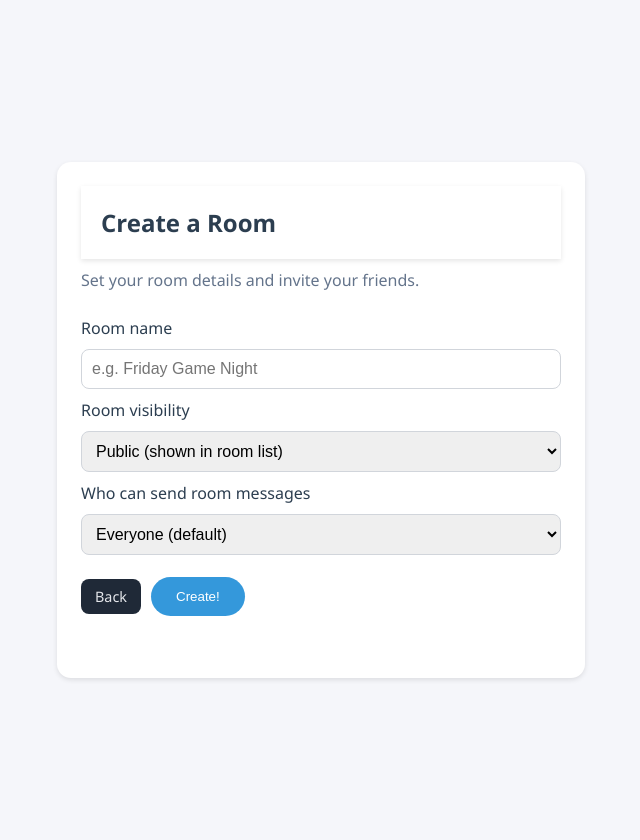
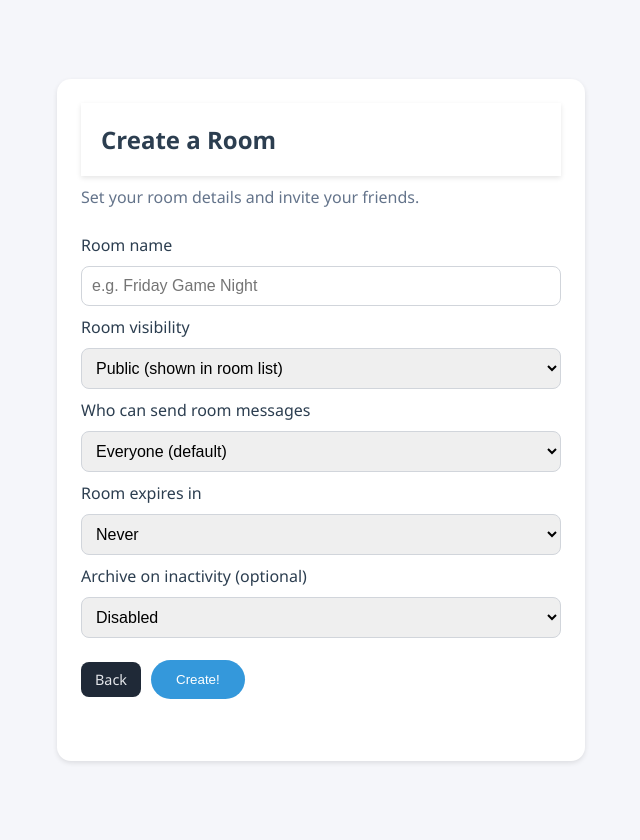
Before and after one commit to RetroChef/PartyChatV2, a Flask app: page /create-room in a window 1280 px wide. Shown: the whole page, without its empty margins (319-959 px from the left). Run offline with Flask 3, Linux system fonts and the light colour scheme.

```diff
--- a/main.py
+++ b/main.py
@@ -3,7 +3,7 @@ import os
 import random
 import logging
 import uuid
-from datetime import datetime
+from datetime import datetime, timedelta
 from typing import Dict, List
 import re
 
@@ -68,6 +68,18 @@ active_users: Dict[str, dict] = {}
 room_directory: Dict[str, dict] = {}
 room_code_index: Dict[str, str] = {}
 MESSAGE_POLICIES = {'everyone', 'host_mods_only'}
+EXPIRATION_OPTIONS = {
+    'never': None,
+    '1_day': timedelta(days=1),
+    '7_days': timedelta(days=7),
+    '30_days': timedelta(days=30)
+}
+INACTIVITY_OPTIONS = {
+    'none': None,
+    '1_day': timedelta(days=1),
+    '7_days': timedelta(days=7),
+    '30_days': timedelta(days=30)
+}
 
 ALLOWED_STICKER_EXTENSIONS = {'.gif', '.png', '.jpg', '.jpeg', '.webp'}
 
@@ -100,7 +112,9 @@ def generate_room_code(length: int = 6) -> str:
 def add_room(room_name: str,
              is_public: bool = True,
              created_by: str = 'System',
-             message_policy: str = 'everyone') -> str:
+             message_policy: str = 'everyone',
+             expires_in: str = 'never',
+             archive_on_inactive: str = 'none') -> str:
     normalized_name = room_name.strip()
     if not normalized_name:
         raise ValueError('Room name cannot be empty')
@@ -109,25 +123,96 @@ def add_room(room_name: str,
         room_meta = room_directory[normalized_name]
         room_meta.setdefault('message_policy', 'everyone')
         room_meta.setdefault('moderators', [])
+        room_meta.setdefault('expires_at', None)
+        room_meta.setdefault('last_activity_at', room_meta.get('created_at'))
+        room_meta.setdefault('archive_on_inactive', 'none')
         return room_meta['code']
 
     if message_policy not in MESSAGE_POLICIES:
         raise ValueError('Invalid message policy')
+    if expires_in not in EXPIRATION_OPTIONS:
+        raise ValueError('Invalid room expiration setting')
+    if archive_on_inactive not in INACTIVITY_OPTIONS:
+        raise ValueError('Invalid room inactivity setting')
 
+    now = datetime.now()
+    expires_delta = EXPIRATION_OPTIONS[expires_in]
+    expires_at = (now + expires_delta).isoformat() if expires_delta else None
     code = generate_room_code()
     room_directory[normalized_name] = {
         'code': code,
         'is_public': is_public,
         'created_by': created_by,
-        'created_at': datetime.now().isoformat(),
+        'created_at': now.isoformat(),
+        'expires_at': expires_at,
+        'last_activity_at': now.isoformat(),
+        'archive_on_inactive': archive_on_inactive,
         'message_policy': message_policy,
         'moderators': []
     }
     room_code_index[code] = normalized_name
     return code
 
+def parse_iso_datetime(value: str | None) -> datetime | None:
+    if not value:
+        return None
+    try:
+        return datetime.fromisoformat(value)
+    except ValueError:
+        return None
+
+
+def is_room_expired(room_name: str) -> bool:
+    room_meta = room_directory.get(room_name)
+    if not room_meta:
+        return True
+
+    now = datetime.now()
+    expires_at = parse_iso_datetime(room_meta.get('expires_at'))
+    if expires_at and now >= expires_at:
+        return True
+
+    inactivity_key = room_meta.get('archive_on_inactive', 'none')
+    inactivity_delta = INACTIVITY_OPTIONS.get(inactivity_key)
+    if inactivity_delta:
+        last_activity = parse_iso_datetime(room_meta.get('last_activity_at'))
+        if not last_activity:
+            last_activity = parse_iso_datetime(room_meta.get('created_at'))
+        if last_activity and now >= last_activity + inactivity_delta:
+            return True
+
+    return False
+
+
+def remove_room(room_name: str) -> None:
+    room_meta = room_directory.pop(room_name, None)
+    if not room_meta:
+        return
+
+    room_code = room_meta.get('code')
+    if room_code:
+        room_code_index.pop(room_code, None)
+
+
+def cleanup_expired_rooms() -> None:
+    expired_rooms = [room_name for room_name in room_directory if is_room_expired(room_name)]
+    for room_name in expired_rooms:
+        remove_room(room_name)
+
+    private_rooms = session.get('private_rooms')
+    if isinstance(private_rooms, list):
+        session['private_rooms'] = [
+            room_name for room_name in private_rooms if room_name in room_directory
+        ]
+
+
+def touch_room_activity(room_name: str) -> None:
+    if room_name in room_directory:
+        room_directory[room_name]['last_activity_at'] = datetime.now().isoformat()
+
 
 def get_public_rooms() -> List[str]:
+    cleanup_expired_rooms()
     return [
         room_name for room_name, meta in room_directory.items()
         if meta.get('is_public')
@@ -135,6 +220,7 @@ def get_public_rooms() -> List[str]:
 
 # tes
 def get_saved_private_rooms() -> List[str]:
+    cleanup_expired_rooms()
     private_rooms = session.get('private_rooms', [])
     if not isinstance(private_rooms, list):
         return []
@@ -162,12 +248,21 @@ def save_private_room(room_name: str) -> None:
 
 
 def get_rooms_for_sidebar() -> List[str]:
+    cleanup_expired_rooms()
     rooms = list(get_public_rooms())
     for private_room in get_saved_private_rooms():
         if private_room not in rooms:
             rooms.append(private_room)
     return rooms
 
+
+
+
+def get_owned_rooms(username: str) -> List[str]:
+    return [
+        room_name for room_name, meta in room_directory.items()
+        if meta.get('created_by') == username
+    ]
 
 def get_room_message_policy(room_name: str) -> str:
     return room_directory.get(room_name, {}).get('message_policy', 'everyone')
@@ -211,6 +306,7 @@ def generate_guest_username() -> str:
 
 @app.route('/')
 def index():
+    cleanup_expired_rooms()
     if current_user.is_authenticated:
         username = current_user.username
 
@@ -222,19 +318,24 @@ def index():
     return render_template('index.html',
                            username=username,
                            rooms=get_rooms_for_sidebar(),
+                           owned_rooms=get_owned_rooms(username),
                            stickers=get_available_stickers())
 
 
 @app.route('/create-room')
 def create_room_page():
+    cleanup_expired_rooms()
     return render_template('create_room.html')
 
 
 @app.route('/api/rooms', methods=['POST'])
 def create_room():
+    cleanup_expired_rooms()
     room_name = request.form.get('room_name', '').strip()
     visibility = request.form.get('visibility', 'public').strip().lower()
     message_policy = request.form.get('message_policy', 'everyone').strip().lower()
+    expires_in = request.form.get('expires_in', 'never').strip().lower()
+    archive_on_inactive = request.form.get('archive_on_inactive', 'none').strip().lower()
     is_public = visibility == 'public'
 
     if not room_name:
@@ -247,13 +348,19 @@ def create_room():
         return {'error': 'Invalid visibility setting'}, 400
     if message_policy not in MESSAGE_POLICIES:
         return {'error': 'Invalid message policy setting'}, 400
+    if expires_in not in EXPIRATION_OPTIONS:
+        return {'error': 'Invalid expires_in setting'}, 400
+    if archive_on_inactive not in INACTIVITY_OPTIONS:
+        return {'error': 'Invalid archive_on_inactive setting'}, 400
 
     created_by = current_user.username if current_user.is_authenticated else session.get(
         'username', 'Guest')
     room_code = add_room(room_name,
                          is_public=is_public,
                          created_by=created_by,
-                         message_policy=message_policy)
+                         message_policy=message_policy,
+                         expires_in=expires_in,
+                         archive_on_inactive=archive_on_inactive)
 
     if not is_public:
         save_private_room(room_name)
@@ -261,11 +368,32 @@ def create_room():
     return {'room': room_name,
             'code': room_code,
             'is_public': is_public,
-            'message_policy': message_policy}
+            'message_policy': message_policy,
+            'expires_at': room_directory[room_name].get('expires_at')}
+
+
+@app.route('/api/rooms/delete', methods=['POST'])
+def delete_room():
+    cleanup_expired_rooms()
+    room_name = request.form.get('room_name', '').strip()
+    if not room_name:
+        return {'error': 'Room name is required'}, 400
+
+    room_meta = room_directory.get(room_name)
+    if not room_meta:
+        return {'error': 'Room not found'}, 404
+
+    requester = current_user.username if current_user.is_authenticated else session.get('username')
+    if room_meta.get('created_by') != requester:
+        return {'error': 'Only the room creator can delete this room'}, 403
+
+    remove_room(room_name)
+    return {'deleted': room_name}
 
 
 @app.route('/api/rooms/join', methods=['POST'])
 def join_room_by_code():
+    cleanup_expired_rooms()
     room_code = request.form.get('room_code', '').strip().upper()
     if not room_code:
         return {'error': 'Room code is required'}, 400
@@ -275,6 +403,10 @@ def join_room_by_code():
         return {'error': 'Invalid room code'}, 404
 
     room_info = room_directory.get(room_name, {})
+    if is_room_expired(room_name):
+        remove_room(room_name)
+        return {'error': 'This room has expired'}, 410
+
     if not room_info.get('is_public', False):
         save_private_room(room_name)
 
@@ -358,6 +490,7 @@ def logout():
 @socketio.event
 def connect():
     try:
+        cleanup_expired_rooms()
         if current_user.is_authenticated:
             username = current_user.username
             session['username'] = username
@@ -405,9 +538,14 @@ def on_join(data: dict):
     try:
         username = session['username']
         room = data['room']
+        cleanup_expired_rooms()
 
         if room not in room_directory:
             logger.warning(f"Invalid room join attempt: {room}")
+            return
+        if is_room_expired(room):
+            remove_room(room)
+            emit('room_expired', {'room': room}, room=request.sid)
             return
 
         join_room(room)
@@ -465,6 +603,10 @@ def handle_message(data: dict):
             if room not in room_directory:
                 logger.warning(f"Sticker to invalid room: {room}")
                 return
+            if is_room_expired(room):
+                remove_room(room)
+                emit('room_expired', {'room': room}, room=request.sid)
+                return
 
             if not can_user_send_to_room(room, username):
                 emit('message_error', {
@@ -490,6 +632,7 @@ def handle_message(data: dict):
                 'timestamp': timestamp
             },
                  room=room)
+            touch_room_activity(room)
 
             logger.info(f"Sticker sent in {room} by {username}")
             return
@@ -560,6 +703,10 @@ def handle_message(data: dict):
             if room not in room_directory:
                 logger.warning(f"Message to invalid room: {room}")
                 return
+            if is_room_expired(room):
+                remove_room(room)
+                emit('room_expired', {'room': room}, room=request.sid)
+                return
 
             if not can_user_send_to_room(room, username):
                 emit('message_error', {
@@ -588,6 +735,7 @@ def handle_message(data: dict):
                 'reply_to': reply_payload
             },
                  room=room)
+            touch_room_activity(room)
 
             logger.info(f"Message sent in {room} by {username}")
 
--- a/static/styles.css
+++ b/static/styles.css
@@ -63,6 +63,31 @@ h2 {
     border-radius: 5px;
     transition: all 0.3s ease;
     cursor: pointer;
+}
+
+.room-item {
+    display: flex;
+    align-items: center;
+    justify-content: space-between;
+    gap: 8px;
+}
+
+.room-name {
+    overflow: hidden;
+    text-overflow: ellipsis;
+    white-space: nowrap;
+}
+
+.room-delete-btn {
+    border: none;
+    background: transparent;
+    cursor: pointer;
+    font-size: 0.9rem;
+    opacity: 0.65;
+}
+
+.room-delete-btn:hover {
+    opacity: 1;
 }
 
 .room-item:hover,
--- a/templates/create_room.html
+++ b/templates/create_room.html
@@ -37,6 +37,22 @@
                 <select id="message-policy">
                     <option value="everyone">Everyone (default)</option>
                     <option value="host_mods_only">Host and moderators only</option>
+                </select>
+
+                <label for="expires-in">Room expires in</label>
+                <select id="expires-in">
+                    <option value="never">Never</option>
+                    <option value="1_day">1 day</option>
+                    <option value="7_days">7 days</option>
+                    <option value="30_days">30 days</option>
+                </select>
+
+                <label for="archive-on-inactive">Archive on inactivity (optional)</label>
+                <select id="archive-on-inactive">
+                    <option value="none">Disabled</option>
+                    <option value="1_day">1 day inactive</option>
+                    <option value="7_days">7 days inactive</option>
+                    <option value="30_days">30 days inactive</option>
                 </select>
 
                 <div class="create-room-actions">
@@ -97,6 +113,8 @@
                     document.getElementById("room-visibility").value;
                 const messagePolicy =
                     document.getElementById("message-policy").value;
+                const expiresIn = document.getElementById("expires-in").value;
+                const archiveOnInactive = document.getElementById("archive-on-inactive").value;
 
                 if (!roomName) {
                     setCreateFeedback("Room name is required.", true);
@@ -107,6 +125,8 @@
                 formData.append("room_name", roomName);
                 formData.append("visibility", visibility);
                 formData.append("message_policy", messagePolicy);
+                formData.append("expires_in", expiresIn);
+                formData.append("archive_on_inactive", archiveOnInactive);
 
                 let response;
                 let payload;
@@ -139,7 +159,8 @@
 
                 if (payload.is_public) {
                     window.location.href =
-                        "/?joined=" + encodeURIComponent(payload.room);
+                        "/?joined=" + encodeURIComponent(payload.room) +
+                        "&created=" + encodeURIComponent(payload.room);
                     return;
                 }
 
@@ -171,6 +192,7 @@
                 }
             }
 
+
             function goToCreatedRoom() {
                 if (!createdRoomName) {
                     window.location.href = "/";
@@ -178,7 +200,8 @@
                 }
 
                 window.location.href =
-                    "/?joined=" + encodeURIComponent(createdRoomName);
+                    "/?joined=" + encodeURIComponent(createdRoomName) +
+                    "&created=" + encodeURIComponent(createdRoomName);
             }
         </script>
     </body>
```
Also changed, not shown: static/chat.js (+96 -7 lines), templates/index.html (+10 -2 lines).
